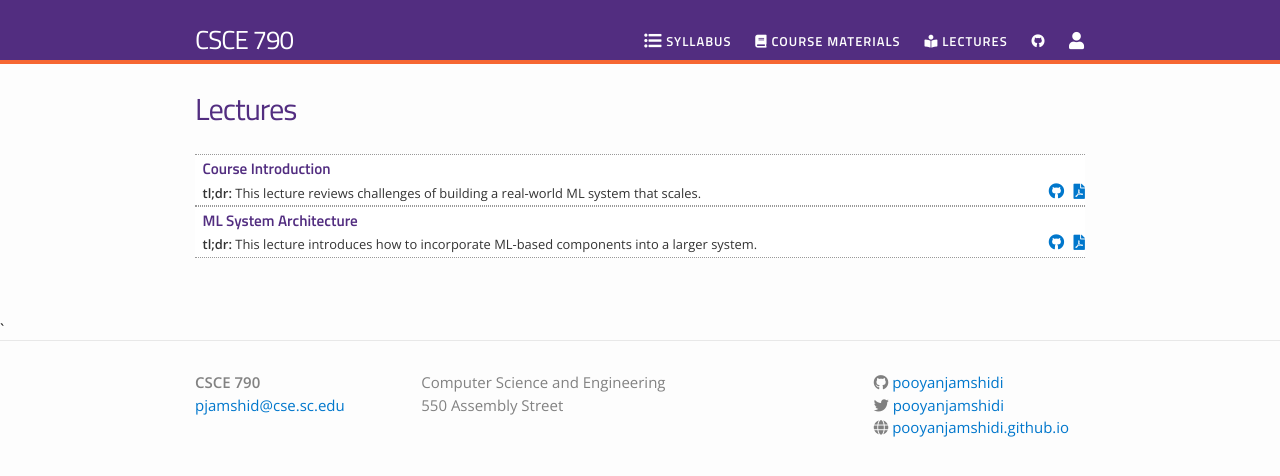
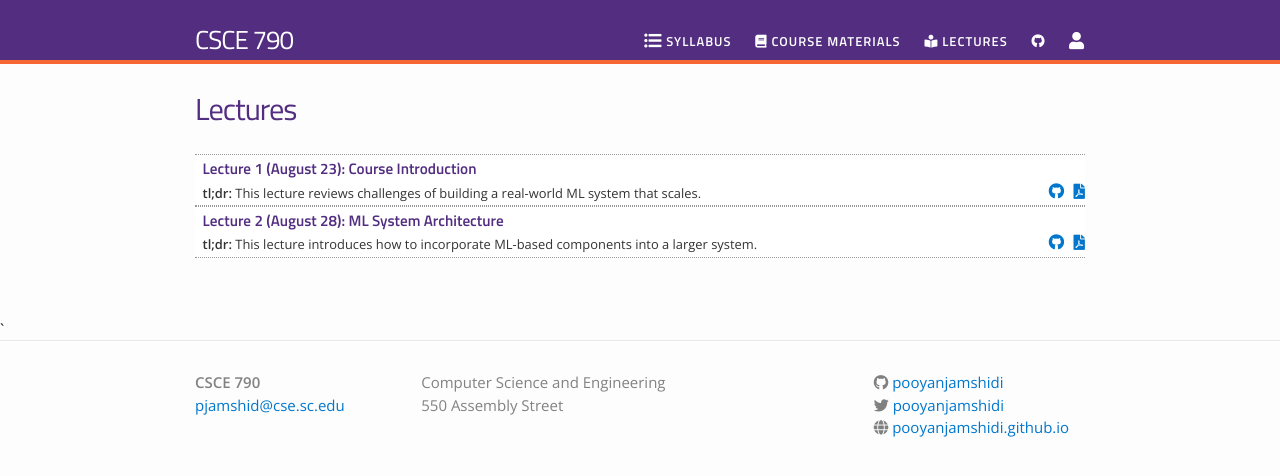
Before and after one commit to pooyanjamshidi/mls, a Jekyll site: the page built from lectures.md, in a window 1280 px wide. Shown: the top 476 px of the page. Built offline with Jekyll 4.4.1, drawn with Linux system fonts in a browser that asks for light colours; nearby versions of some CDN libraries.

Commit message:
small tweak in lecture list

```diff
--- a/_data/lectures.yml
+++ b/_data/lectures.yml
@@ -1,9 +1,9 @@
-- title: "Course Introduction"
+- title: "Lecture 1 (August 23): Course Introduction"
   filename: mls01
   dirname: lectures
   tldr: "This lecture reviews challenges of building a real-world ML system that scales."
 
-- title: "ML System Architecture"
+- title: "Lecture 2 (August 28): ML System Architecture"
   filename: mls02
   dirname: lectures
   tldr: "This lecture introduces how to incorporate ML-based components into a larger system."
```
